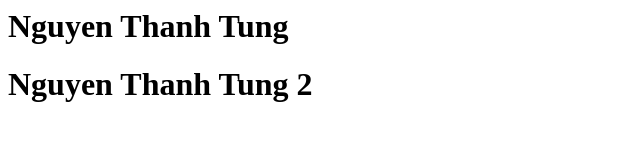
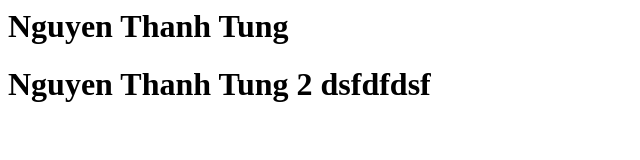
Before and after one commit to TungThanThien/test, a plain HTML site: page index.html in a window 1280 px wide. Shown: the whole page, without its empty margins (0-640 px from the left). Drawn offline with Linux system fonts and the light colour scheme.

Commit message:
Sua file index.html

```diff
--- a/index.html
+++ b/index.html
@@ -1,2 +1,2 @@
 <h1>Nguyen Thanh Tung</h1>
-<h1>Nguyen Thanh Tung 2</h1>
+<h1>Nguyen Thanh Tung 2 dsfdfdsf</h1>
```
